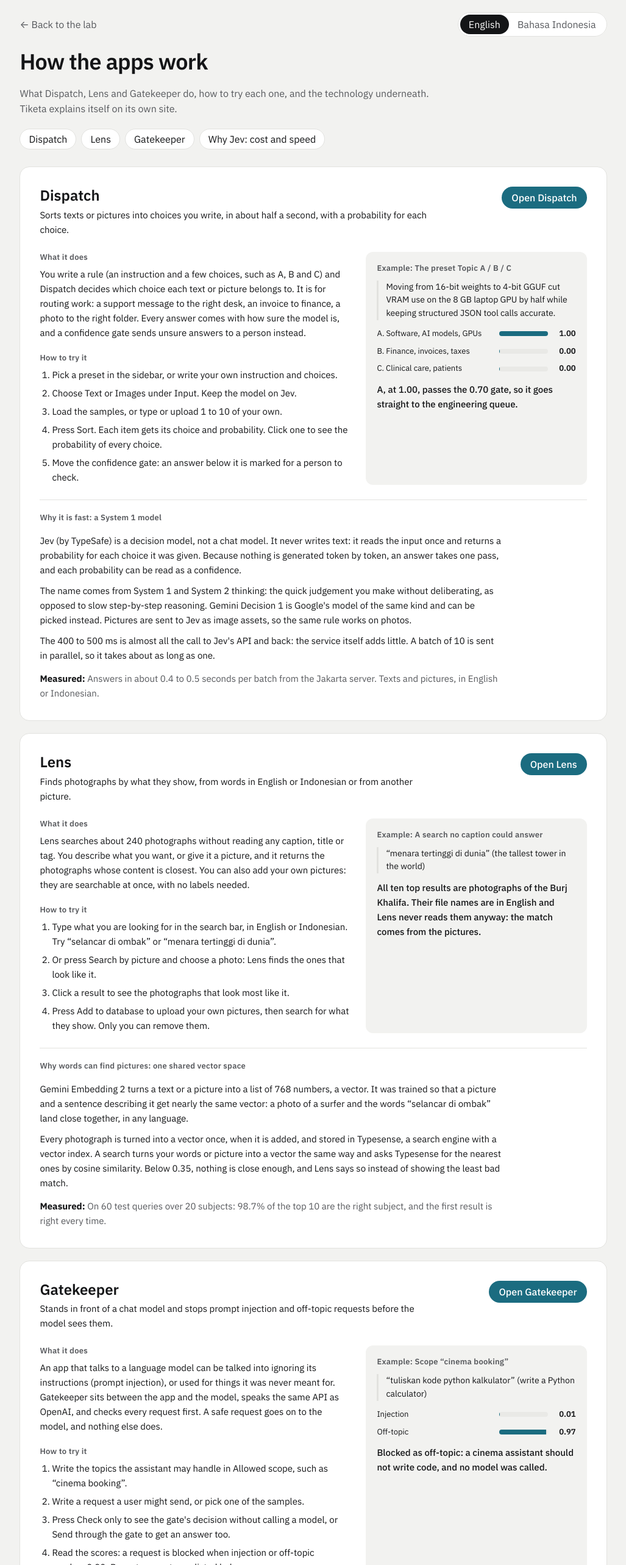
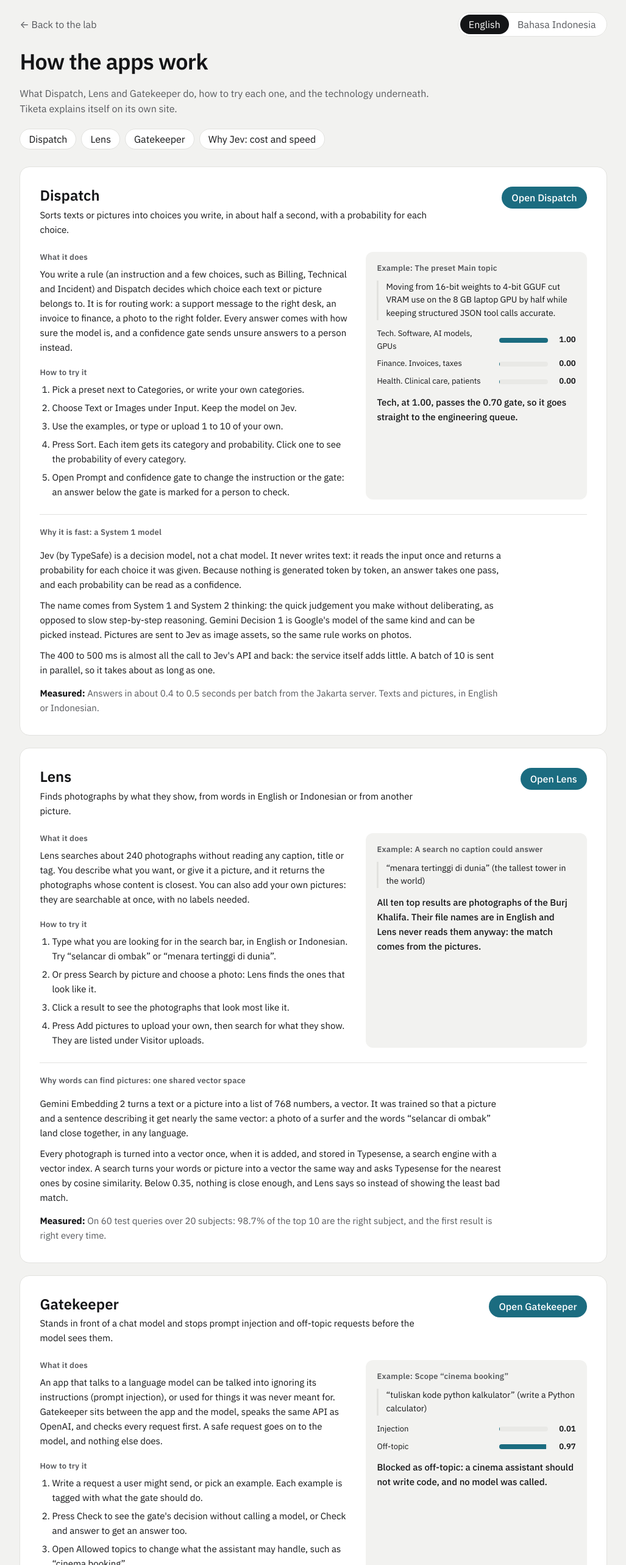
Before and after one commit to rafi-seniang/ai-engineering-lab, a React (Vite) app: page /guide in a window 1280 px wide. Shown: the top 2566 px of the page at 61% size, without its empty margins (126-1153 px from the left). Built offline with nearby package versions, Linux system fonts and the light colour scheme; no server answers; what openapi-fetch would draw is missing.

Commit message:
docs(guide): match the new button names, and update the screen tests
The guide's steps and the Dispatch example use the new labels in English and Indonesian.

```diff
--- a/src/guide/content.ts
+++ b/src/guide/content.ts
@@ -124,24 +124,24 @@ export const GUIDE: Record<Lang, GuideText> = {
         route: "/dispatch",
         tagline:
           "Sorts texts or pictures into choices you write, in about half a second, with a probability for each choice.",
-        what: "You write a rule (an instruction and a few choices, such as A, B and C) and Dispatch decides which choice each text or picture belongs to. It is for routing work: a support message to the right desk, an invoice to finance, a photo to the right folder. Every answer comes with how sure the model is, and a confidence gate sends unsure answers to a person instead.",
+        what: "You write a rule (an instruction and a few choices, such as Billing, Technical and Incident) and Dispatch decides which choice each text or picture belongs to. It is for routing work: a support message to the right desk, an invoice to finance, a photo to the right folder. Every answer comes with how sure the model is, and a confidence gate sends unsure answers to a person instead.",
         steps: [
-          "Pick a preset in the sidebar, or write your own instruction and choices.",
+          "Pick a preset next to Categories, or write your own categories.",
           "Choose Text or Images under Input. Keep the model on Jev.",
-          "Load the samples, or type or upload 1 to 10 of your own.",
-          "Press Sort. Each item gets its choice and probability. Click one to see the probability of every choice.",
-          "Move the confidence gate: an answer below it is marked for a person to check.",
+          "Use the examples, or type or upload 1 to 10 of your own.",
+          "Press Sort. Each item gets its category and probability. Click one to see the probability of every category.",
+          "Open Prompt and confidence gate to change the instruction or the gate: an answer below the gate is marked for a person to check.",
         ],
         example: {
-          title: "The preset Topic A / B / C",
+          title: "The preset Main topic",
           input:
             "Moving from 16-bit weights to 4-bit GGUF cut VRAM use on the 8 GB laptop GPU by half while keeping structured JSON tool calls accurate.",
           rows: [
-            { label: "A. Software, AI models, GPUs", probability: 1.0 },
-            { label: "B. Finance, invoices, taxes", probability: 0.0 },
-            { label: "C. Clinical care, patients", probability: 0.0 },
+            { label: "Tech. Software, AI models, GPUs", probability: 1.0 },
+            { label: "Finance. Invoices, taxes", probability: 0.0 },
+            { label: "Health. Clinical care, patients", probability: 0.0 },
           ],
-          outcome: "A, at 1.00, passes the 0.70 gate, so it goes straight to the engineering queue.",
+          outcome: "Tech, at 1.00, passes the 0.70 gate, so it goes straight to the engineering queue.",
         },
         tech: {
           title: "Why it is fast: a System 1 model",
@@ -164,7 +164,7 @@ export const GUIDE: Record<Lang, GuideText> = {
           "Type what you are looking for in the search bar, in English or Indonesian. Try “selancar di ombak” or “menara tertinggi di dunia”.",
           "Or press Search by picture and choose a photo: Lens finds the ones that look like it.",
           "Click a result to see the photographs that look most like it.",
-          "Press Add to database to upload your own pictures, then search for what they show. Only you can remove them.",
+          "Press Add pictures to upload your own, then search for what they show. They are listed under Visitor uploads.",
         ],
         example: {
           title: "A search no caption could answer",
@@ -190,9 +190,9 @@ export const GUIDE: Record<Lang, GuideText> = {
           "Stands in front of a chat model and stops prompt injection and off-topic requests before the model sees them.",
         what: "An app that talks to a language model can be talked into ignoring its instructions (prompt injection), or used for things it was never meant for. Gatekeeper sits between the app and the model, speaks the same API as OpenAI, and checks every request first. A safe request goes on to the model, and nothing else does.",
         steps: [
-          "Write the topics the assistant may handle in Allowed scope, such as “cinema booking”.",
-          "Write a request a user might send, or pick one of the samples.",
-          "Press Check only to see the gate's decision without calling a model, or Send through the gate to get an answer too.",
+          "Write a request a user might send, or pick an example. Each example is tagged with what the gate should do.",
+          "Press Check to see the gate's decision without calling a model, or Check and answer to get an answer too.",
+          "Open Allowed topics to change what the assistant may handle, such as “cinema booking”.",
           "Read the scores: a request is blocked when injection or off-topic reaches 0.90. Recent requests are listed below.",
         ],
         example: {
@@ -303,24 +303,24 @@ export const GUIDE: Record<Lang, GuideText> = {
         route: "/dispatch",
         tagline:
           "Memilah teks atau gambar ke pilihan yang kamu tulis sendiri, dalam sekitar setengah detik, dengan probabilitas untuk tiap pilihan.",
-        what: "Kamu menulis aturan (instruksi dan beberapa pilihan, misalnya A, B dan C), lalu Dispatch memutuskan setiap teks atau gambar masuk ke pilihan mana. Gunanya untuk merutekan pekerjaan: pesan support ke tim yang tepat, faktur ke bagian keuangan, foto ke folder yang benar. Setiap jawaban disertai confidence modelnya, dan confidence gate mengirim jawaban yang ragu ke manusia.",
+        what: "Kamu menulis aturan (instruksi dan beberapa pilihan, misalnya Billing, Technical dan Incident), lalu Dispatch memutuskan setiap teks atau gambar masuk ke pilihan mana. Gunanya untuk merutekan pekerjaan: pesan support ke tim yang tepat, faktur ke bagian keuangan, foto ke folder yang benar. Setiap jawaban disertai confidence modelnya, dan confidence gate mengirim jawaban yang ragu ke manusia.",
         steps: [
-          "Pilih preset di sidebar, atau tulis instruksi dan pilihanmu sendiri.",
+          "Pilih preset di samping Categories, atau tulis kategorimu sendiri.",
           "Pilih Text atau Images di bagian Input. Biarkan modelnya Jev.",
-          "Muat contoh, atau ketik atau upload 1 sampai 10 milikmu sendiri.",
-          "Tekan Sort. Setiap item dapat pilihan dan probabilitasnya. Klik salah satu untuk melihat probabilitas semua pilihan.",
-          "Geser confidence gate: jawaban di bawahnya ditandai untuk dicek manusia.",
+          "Pakai contohnya, atau ketik atau upload 1 sampai 10 milikmu sendiri.",
+          "Tekan Sort. Setiap item dapat kategori dan probabilitasnya. Klik salah satu untuk melihat probabilitas semua kategori.",
+          "Buka Prompt and confidence gate untuk mengubah instruksi atau gate: jawaban di bawah gate ditandai untuk dicek manusia.",
         ],
         example: {
-          title: "Preset Topic A / B / C",
+          title: "Preset Main topic",
           input:
             "Moving from 16-bit weights to 4-bit GGUF cut VRAM use on the 8 GB laptop GPU by half while keeping structured JSON tool calls accurate.",
           rows: [
-            { label: "A. Software, model AI, GPU", probability: 1.0 },
-            { label: "B. Keuangan, faktur, pajak", probability: 0.0 },
-            { label: "C. Klinis, pasien", probability: 0.0 },
+            { label: "Tech. Software, model AI, GPU", probability: 1.0 },
+            { label: "Finance. Faktur, pajak", probability: 0.0 },
+            { label: "Health. Klinis, pasien", probability: 0.0 },
           ],
-          outcome: "A, dengan 1.00, lolos gate 0.70, jadi langsung masuk antrean tim engineering.",
+          outcome: "Tech, dengan 1.00, lolos gate 0.70, jadi langsung masuk antrean tim engineering.",
         },
         tech: {
           title: "Kenapa cepat: System 1 model",
@@ -344,7 +344,7 @@ export const GUIDE: Record<Lang, GuideText> = {
           "Ketik yang kamu cari di kolom pencarian, dalam bahasa Inggris atau Indonesia. Coba “selancar di ombak” atau “menara tertinggi di dunia”.",
           "Atau tekan Search by picture dan pilih foto: Lens mencari yang mirip.",
           "Klik salah satu hasil untuk melihat foto-foto yang paling mirip dengannya.",
-          "Tekan Add to database untuk upload gambarmu sendiri, lalu cari isinya. Hanya kamu yang bisa menghapusnya.",
+          "Tekan Add pictures untuk upload gambarmu sendiri, lalu cari isinya. Gambarnya muncul di Visitor uploads.",
         ],
         example: {
           title: "Pencarian yang tidak bisa dijawab caption",
@@ -370,9 +370,9 @@ export const GUIDE: Record<Lang, GuideText> = {
           "Berdiri di depan chat model dan menghentikan prompt injection dan request di luar topik sebelum modelnya melihat.",
         what: "Aplikasi yang memakai LLM bisa dibujuk untuk mengabaikan instruksinya (prompt injection), atau dipakai untuk hal yang bukan tugasnya. Gatekeeper duduk di antara aplikasi dan model, memakai API yang sama dengan OpenAI, dan mengecek setiap request lebih dulu. Request yang aman diteruskan ke model, dan hanya itu.",
         steps: [
-          "Tulis topik yang boleh ditangani asisten di Allowed scope, misalnya “cinema booking”.",
-          "Tulis request yang mungkin dikirim user, atau pilih salah satu contoh.",
-          "Tekan Check only untuk melihat keputusan gate tanpa memanggil model, atau Send through the gate untuk sekalian dapat jawaban.",
+          "Tulis request yang mungkin dikirim user, atau pilih salah satu contoh. Setiap contoh diberi tag apa yang seharusnya dilakukan gate.",
+          "Tekan Check untuk melihat keputusan gate tanpa memanggil model, atau Check and answer untuk sekalian dapat jawaban.",
+          "Buka Allowed topics untuk mengubah topik yang boleh ditangani asisten, misalnya “cinema booking”.",
           "Baca skornya: request diblok kalau injection atau off-topic mencapai 0.90. Request terbaru tercatat di bawah.",
         ],
         example: {
```
Also changed, not shown: 1 other file (tests, documents, lock files or other folders).
